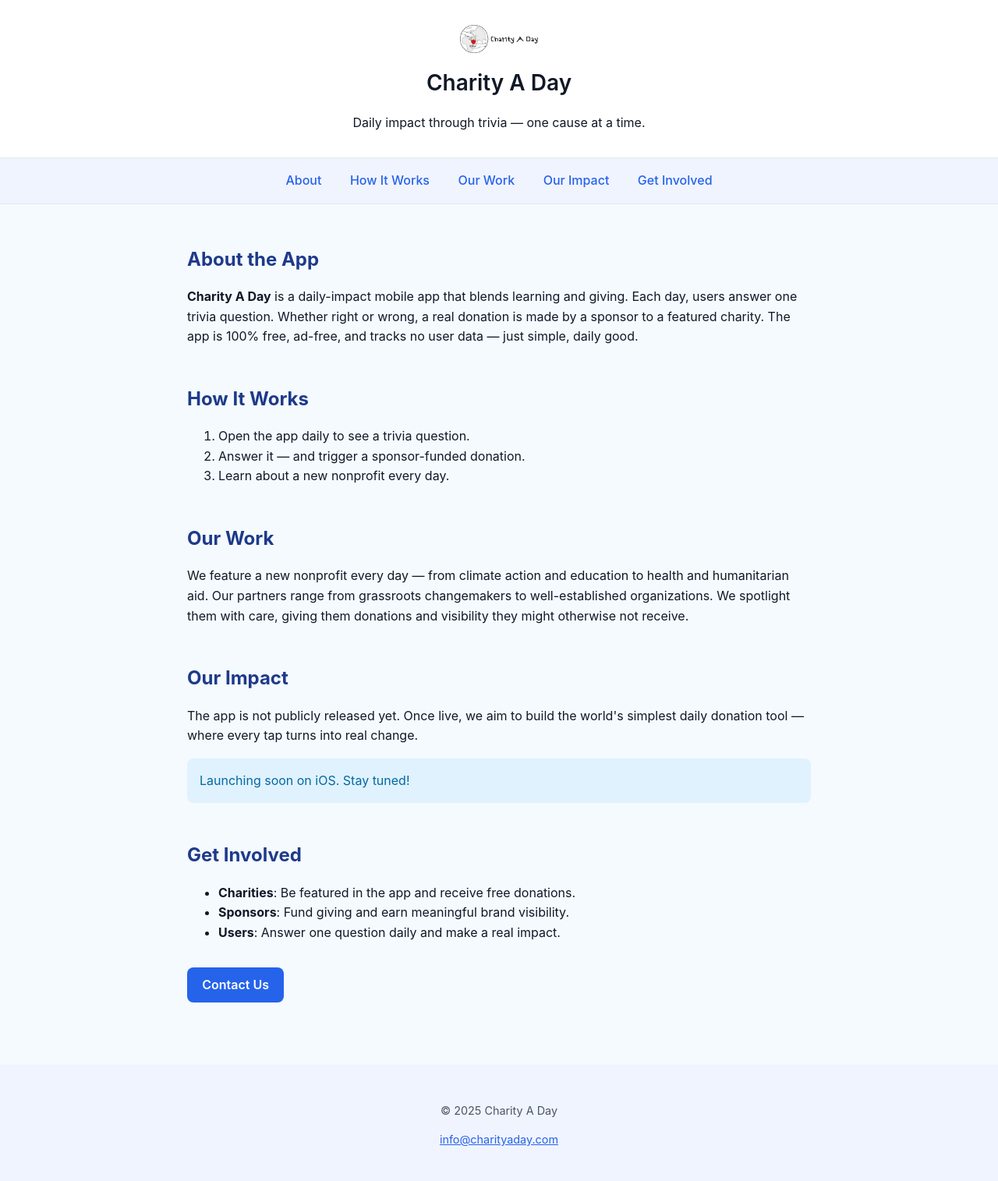
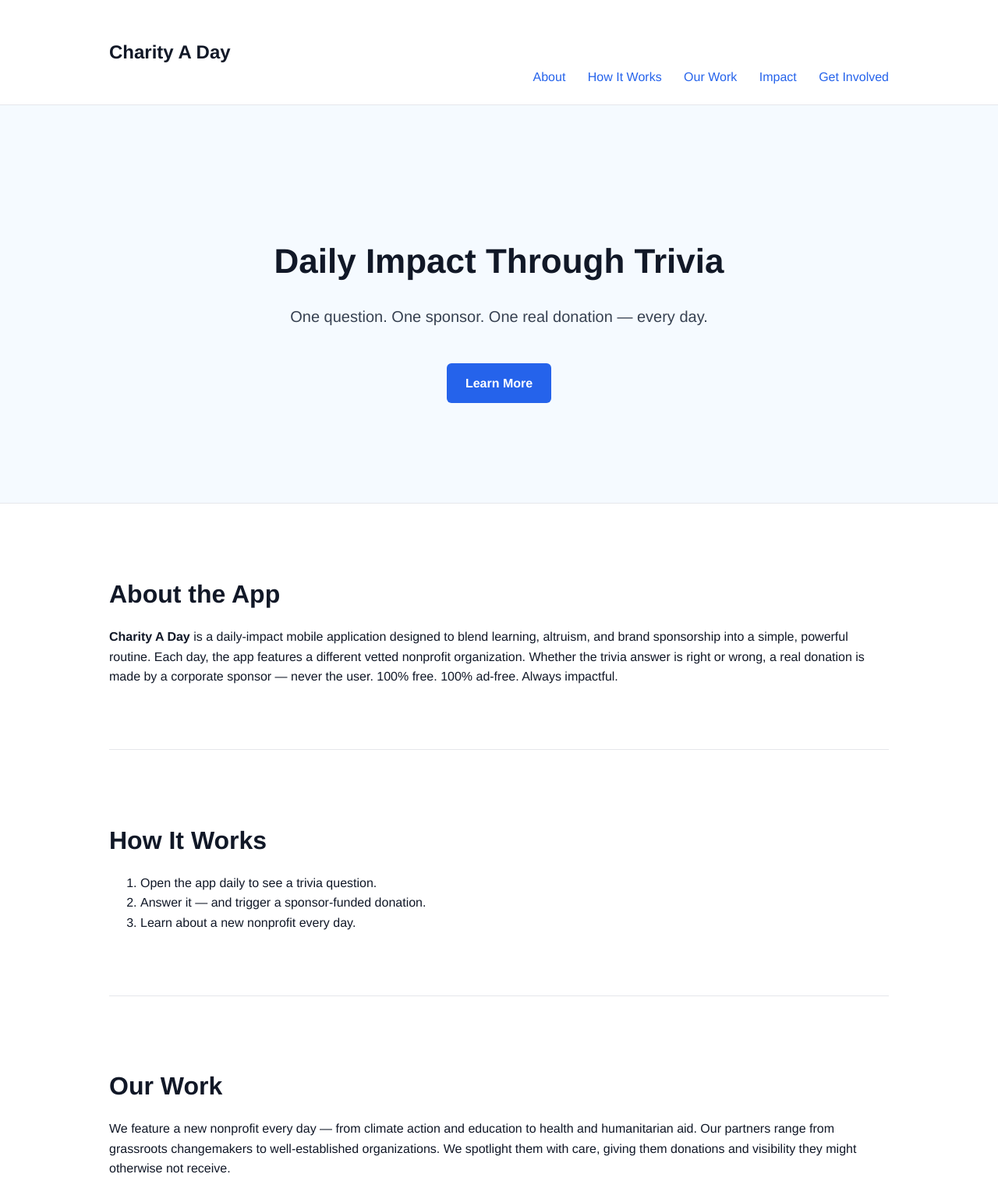
Before and after one commit to XV2488/Charity-A-Day-Website, a plain HTML site: page index.html in a window 1280 px wide. Shown: the top 1515 px of the page at 78% size. Drawn offline with Linux system fonts and the light colour scheme.

Commit message:
Update index.html

```diff
--- a/index.html
+++ b/index.html
@@ -2,112 +2,119 @@
 <html lang="en">
 <head>
   <meta charset="UTF-8" />
-  <meta name="viewport" content="width=device-width, initial-scale=1.0" />
+  <meta name="viewport" content="width=device-width, initial-scale=1" />
   <title>Charity A Day</title>
   <style>
     body {
-      font-family: -apple-system, BlinkMacSystemFont, "Segoe UI", Roboto, Helvetica, Arial, sans-serif;
       margin: 0;
-      padding: 0;
-      background-color: #f5faff;
+      font-family: "Helvetica Neue", Helvetica, Arial, sans-serif;
       color: #111827;
+      background-color: #ffffff;
       line-height: 1.6;
     }
-    header {
+    .container {
+      max-width: 1000px;
+      margin: 0 auto;
+      padding: 2rem;
+    }
+    .site-header {
       background: #ffffff;
+      border-bottom: 1px solid #e5e7eb;
+      padding: 1rem 0;
+    }
+    .logo {
+      font-size: 1.5rem;
+      font-weight: bold;
+    }
+    .nav {
+      float: right;
+    }
+    .nav a {
+      margin-left: 1.5rem;
+      text-decoration: none;
+      color: #2563eb;
+      font-weight: 500;
+    }
+    .hero {
+      background: #f5faff;
+      padding: 6rem 0;
       text-align: center;
-      padding: 2rem 1rem 1rem;
-      border-bottom: 1px solid #e5e7eb;
     }
-    header img {
-      width: 100px;
-      height: auto;
-      margin-bottom: 0.5rem;
+    .hero h1 {
+      font-size: 2.75rem;
+      margin-bottom: 1rem;
     }
-    header h1 {
-      margin: 0;
-      font-size: 1.75rem;
+    .hero p {
+      font-size: 1.25rem;
+      color: #374151;
+    }
+    .button {
+      display: inline-block;
+      margin-top: 1.5rem;
+      padding: 0.8rem 1.5rem;
+      background-color: #2563eb;
+      color: white;
+      text-decoration: none;
+      border-radius: 6px;
       font-weight: 600;
     }
-    nav {
+    .site-footer {
       text-align: center;
-      padding: 1rem 0;
+      padding: 2rem 0;
+      font-size: 0.9rem;
       background-color: #f0f4ff;
-      border-bottom: 1px solid #e5e7eb;
+      color: #6b7280;
     }
-    nav a {
-      margin: 0 1rem;
+    .site-footer a {
       color: #2563eb;
-      text-decoration: none;
-      font-weight: 500;
+      text-decoration: underline;
     }
-    main {
-      max-width: 800px;
-      margin: 0 auto;
-      padding: 2rem 1rem;
+    .page-title {
+      font-size: 2rem;
+      margin-bottom: 1rem;
+    }
+    .page-content {
+      padding: 4rem 0;
     }
     section {
-      margin-bottom: 3rem;
+      border-bottom: 1px solid #e5e7eb;
+      padding: 4rem 0;
     }
-    section h2 {
-      color: #1e3a8a;
-      margin-bottom: 0.5rem;
-      font-size: 1.5rem;
-    }
-    .btn {
-      display: inline-block;
-      background: #2563eb;
-      color: white;
-      padding: 0.6rem 1.2rem;
+    section:last-of-type {
       border: none;
-      border-radius: 8px;
-      text-decoration: none;
-      margin-top: 1rem;
-      font-weight: 600;
-    }
-    .impact-note {
-      background-color: #e0f2fe;
-      padding: 1rem;
-      border-radius: 8px;
-      margin-top: 1rem;
-      color: #0369a1;
-    }
-    footer {
-      text-align: center;
-      padding: 2rem 1rem;
-      background-color: #f0f4ff;
-      font-size: 0.9rem;
-      color: #4b5563;
-    }
-    footer a {
-      color: #2563eb;
-      text-decoration: underline;
     }
   </style>
 </head>
 <body>
-  <header>
-    <img src="./logo.png" alt="Charity A Day Logo" />
-    <h1>Charity A Day</h1>
-    <p>Daily impact through trivia — one cause at a time.</p>
+  <header class="site-header">
+    <div class="container">
+      <div class="logo">Charity A Day</div>
+      <nav class="nav">
+        <a href="#about">About</a>
+        <a href="#how">How It Works</a>
+        <a href="#work">Our Work</a>
+        <a href="#impact">Impact</a>
+        <a href="#involved">Get Involved</a>
+      </nav>
+    </div>
   </header>
 
-  <nav>
-    <a href="#about">About</a>
-    <a href="#how">How It Works</a>
-    <a href="#our-work">Our Work</a>
-    <a href="#impact">Our Impact</a>
-    <a href="#involved">Get Involved</a>
-  </nav>
-
   <main>
-    <section id="about">
-      <h2>About the App</h2>
-      <p><strong>Charity A Day</strong> is a daily-impact mobile app that blends learning and giving. Each day, users answer one trivia question. Whether right or wrong, a real donation is made by a sponsor to a featured charity. The app is 100% free, ad-free, and tracks no user data — just simple, daily good.</p>
+    <section class="hero">
+      <div class="container">
+        <h1>Daily Impact Through Trivia</h1>
+        <p>One question. One sponsor. One real donation — every day.</p>
+        <a href="#about" class="button">Learn More</a>
+      </div>
     </section>
 
-    <section id="how">
-      <h2>How It Works</h2>
+    <section id="about" class="page-content container">
+      <h1 class="page-title">About the App</h1>
+      <p><strong>Charity A Day</strong> is a daily-impact mobile application designed to blend learning, altruism, and brand sponsorship into a simple, powerful routine. Each day, the app features a different vetted nonprofit organization. Whether the trivia answer is right or wrong, a real donation is made by a corporate sponsor — never the user. 100% free. 100% ad-free. Always impactful.</p>
+    </section>
+
+    <section id="how" class="page-content container">
+      <h1 class="page-title">How It Works</h1>
       <ol>
         <li>Open the app daily to see a trivia question.</li>
         <li>Answer it — and trigger a sponsor-funded donation.</li>
@@ -115,33 +122,34 @@
       </ol>
     </section>
 
-    <section id="our-work">
-      <h2>Our Work</h2>
+    <section id="work" class="page-content container">
+      <h1 class="page-title">Our Work</h1>
       <p>We feature a new nonprofit every day — from climate action and education to health and humanitarian aid. Our partners range from grassroots changemakers to well-established organizations. We spotlight them with care, giving them donations and visibility they might otherwise not receive.</p>
     </section>
 
-    <section id="impact">
-      <h2>Our Impact</h2>
+    <section id="impact" class="page-content container">
+      <h1 class="page-title">Our Impact</h1>
       <p>The app is not publicly released yet. Once live, we aim to build the world's simplest daily donation tool — where every tap turns into real change.</p>
-      <div class="impact-note">
+      <div style="background-color: #e0f2fe; padding: 1rem; border-radius: 8px; margin-top: 1rem; color: #0369a1;">
         Launching soon on iOS. Stay tuned!
       </div>
     </section>
 
-    <section id="involved">
-      <h2>Get Involved</h2>
+    <section id="involved" class="page-content container">
+      <h1 class="page-title">Get Involved</h1>
       <ul>
         <li><strong>Charities</strong>: Be featured in the app and receive free donations.</li>
         <li><strong>Sponsors</strong>: Fund giving and earn meaningful brand visibility.</li>
         <li><strong>Users</strong>: Answer one question daily and make a real impact.</li>
       </ul>
-      <a href="mailto:info@charityaday.com" class="btn">Contact Us</a>
+      <a href="mailto:info@charityaday.com" class="button">Contact Us</a>
     </section>
   </main>
 
-  <footer>
-    <p>&copy; 2025 Charity A Day</p>
-    <p><a href="mailto:info@charityaday.com">info@charityaday.com</a></p>
+  <footer class="site-footer">
+    <div class="container">
+      <p>&copy; 2025 Charity A Day • <a href="mailto:info@charityaday.com">info@charityaday.com</a></p>
+    </div>
   </footer>
 </body>
 </html>
```
